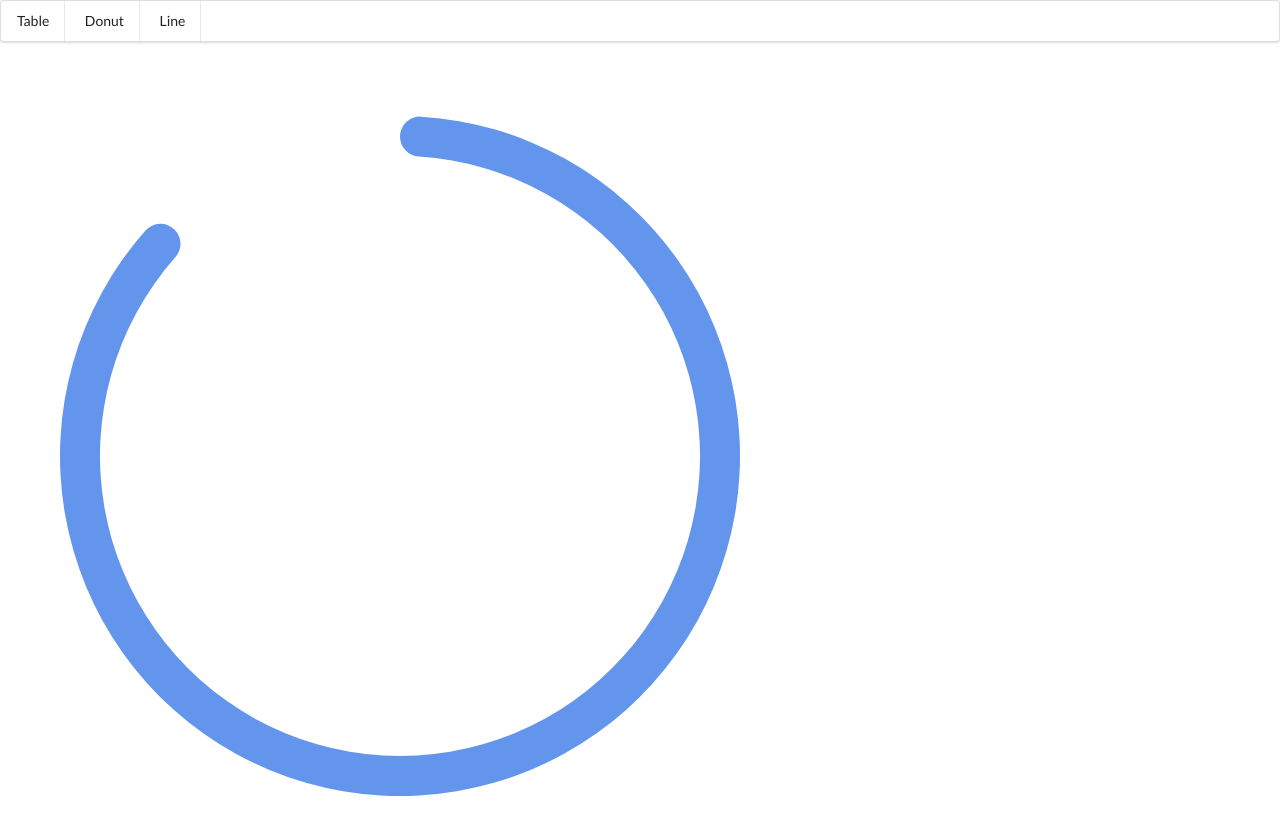
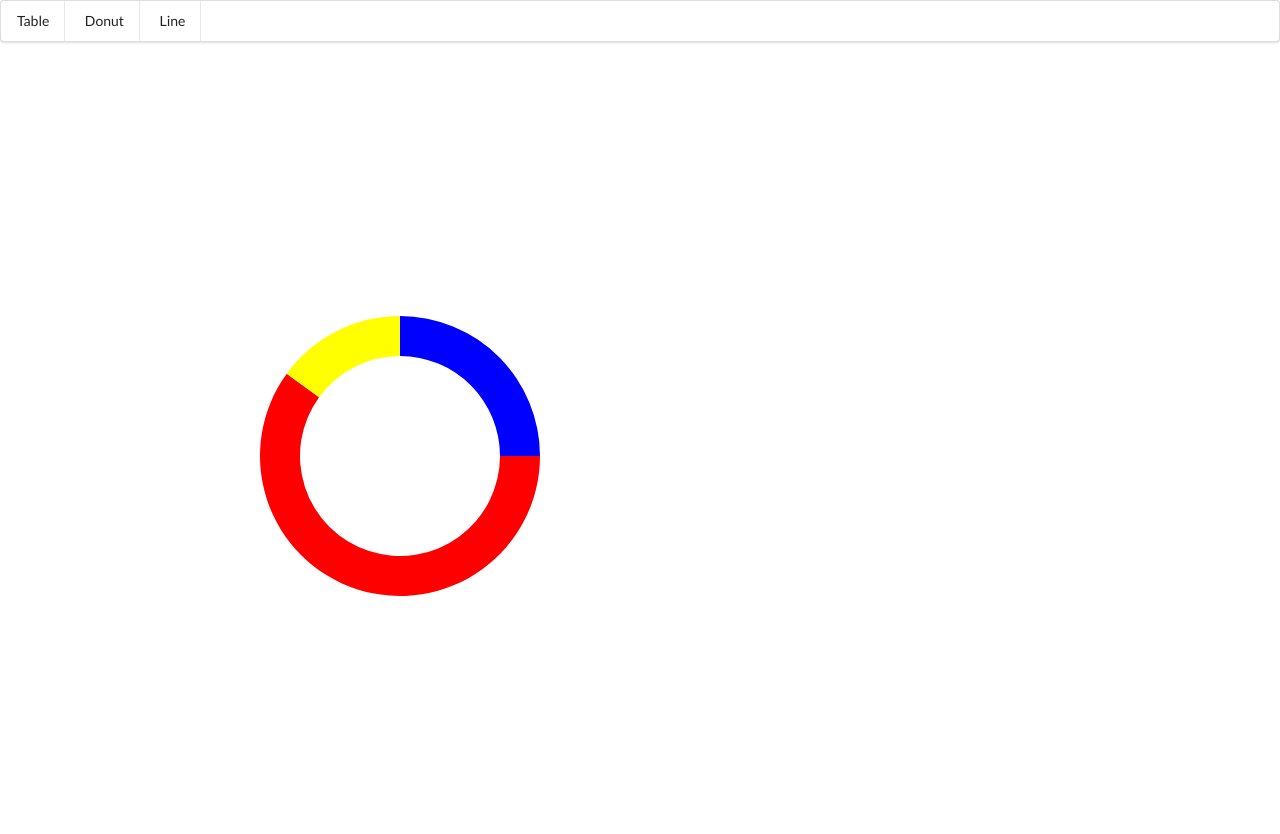
Before and after one commit to heysadboy/d3-practice, a React (Create React App) app: page / in a window 1280 px wide. Both pictures are taken after a click on the button "Donut". Shown: the top 834 px of the page. Built offline with nearby package versions, Linux system fonts and the light colour scheme.

Commit message:
Updating donut chart

```diff
--- a/src/components/Donut.jsx
+++ b/src/components/Donut.jsx
@@ -3,20 +3,24 @@ import * as d3 from "d3";
 import "../style.css";
 
 const Donut = () => {
-  const arcPathGenerator = d3
-    .arc()
-    .innerRadius(300)
-    .outerRadius(340)
-    .startAngle(0)
-    .endAngle(5.5)
-    .padAngle(0)
-    .cornerRadius(20);
+  const arcPathGenerator = (start, end) => {
+    return d3
+      .arc()
+      .innerRadius(100)
+      .outerRadius(140)
+      .startAngle(start * 2)
+      .endAngle(end * 2);
+  };
 
-  const arcPath = arcPathGenerator();
+  const arcPath1 = arcPathGenerator(0 * Math.PI, 0.25 * Math.PI)();
+  const arcPath2 = arcPathGenerator(0.25 * Math.PI, 0.85 * Math.PI)();
+  const arcPath3 = arcPathGenerator(0.85 * Math.PI, 1 * Math.PI)();
 
   return (
     <svg width="800" height="800">
-      <path fill="cornflowerblue" d={arcPath} className="donutPath" />
+      <path fill="blue" d={arcPath1} className="donutPath" />
+      <path fill="red" d={arcPath2} className="donutPath" />
+      <path fill="yellow" d={arcPath3} className="donutPath" />
     </svg>
   );
 };
```
